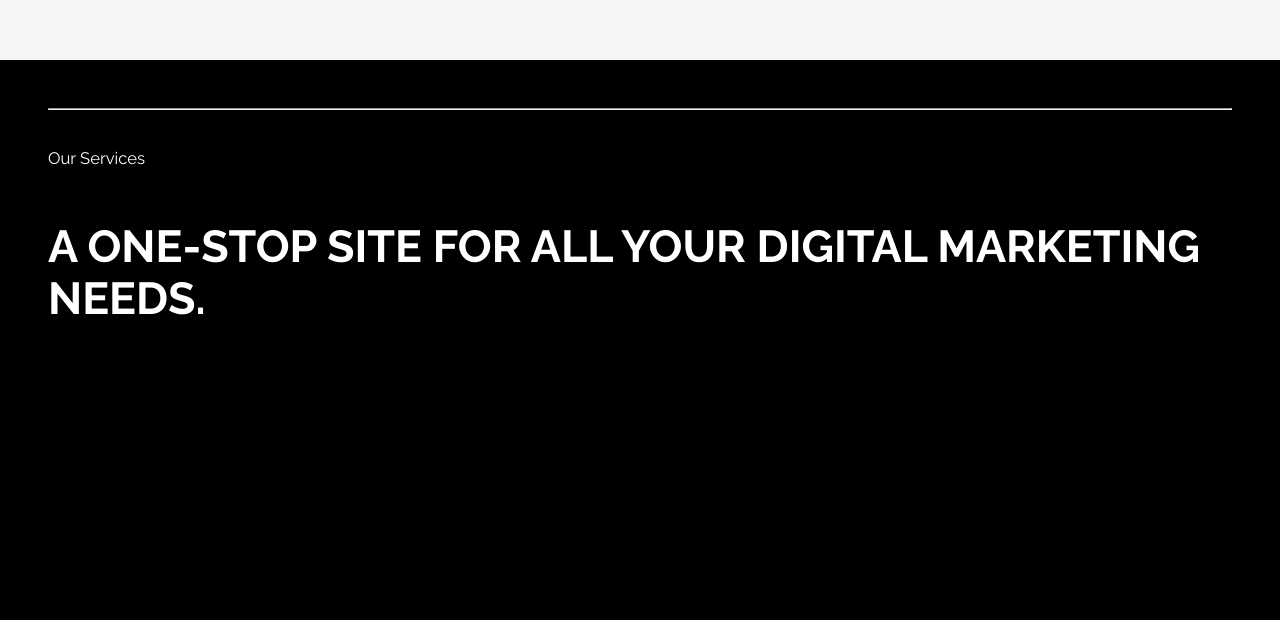
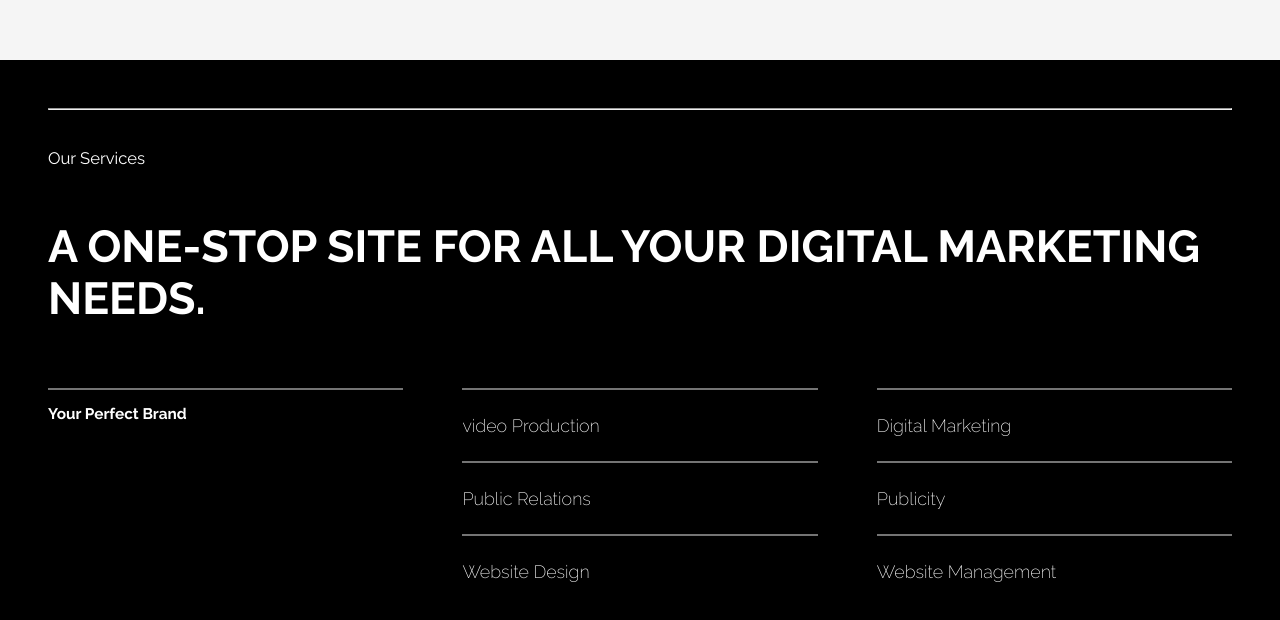
Before and after one commit to Aniket-Patel-swg/stories_arabia_latest, a Next.js app: page / in a window 1280 px wide. Shown: the part 1544-2164 px from the top of the page. Built offline with nearby package versions, Linux system fonts and the light colour scheme; a web font is replaced by a local one.

Commit message:
Added services section

```diff
--- a/Components/Services.js
+++ b/Components/Services.js
@@ -1,17 +1,58 @@
-import styles from '../styles/Services.module.css';
+import styles from "../styles/Services.module.css";
 
 const Services = () => {
   return (
     <>
       <div className={styles.Services}>
-                <section className={styles.service_container}>
+        <div className={styles.service_container}>
           <hr />
           <h4>Our Services</h4>
           <h1>A ONE-STOP SITE FOR ALL YOUR DIGITAL MARKETING NEEDS.</h1>
+        </div>
+        <section className={styles.services_list}>
+          <section className={styles.services_quote}>
+            <hr />
+            <h4>Your Perfect Brand</h4>
+          </section>
+          <section className={styles.services_list1}>
+            <hr />
+            <ul>
+              <li>
+                {" "}
+                <p>video Production</p>{" "}
+              </li>
+              <li>
+                <hr />
+                <p>Public Relations</p>{" "}
+              </li>
+              <li>
+                <hr />
+                <p>Website Design</p>
+              </li>
+            </ul>
+          </section>
+          <section className={styles.services_list2}>
+            <hr />
+            <ul>
+              <li>
+                {" "}
+                <p>Digital Marketing</p>{" "}
+              </li>
+              <li>
+                {" "}
+                <hr />
+                <p>Publicity</p>{" "}
+              </li>
+              <li>
+                <hr />
+                <p>Website Management</p>
+              </li>
+            </ul>
+          </section>
         </section>
       </div>
     </>
   );
-}
+};
 
 export default Services;
--- a/styles/Services.module.css
+++ b/styles/Services.module.css
@@ -2,8 +2,6 @@
     height: 100vh;
     background-color: black;
     color: white;
-}
-.service_container{
     margin: 48px;
 }
 .service_container h4{
@@ -16,3 +14,41 @@
     font-size: 3.5vw;
     margin-top: 4vw;
 }
+.services_list{
+    margin-top: 4rem;
+    display: flex;
+    justify-content: space-between;
+}
+.services_list hr{
+    width: 100%;
+    border: 0.7px solid rgb(116, 116, 116);
+}
+.services_list ul{
+    list-style: none;
+}
+.services_list li{
+    margin: 25px 0px;
+}
+.services_list li:hover{
+    color: rgb(163, 163, 163);
+    cursor: pointer;
+    /* background-color: rgba(77, 77, 77, 0.601); */
+}
+.services_list p{
+    font-weight: 200;
+    font-size: 1.4vw;
+    margin-top: 25px;
+}
+.services_list h4{
+    font-size: 1.2vw;
+    margin-top: 15px;
+}
+.services_quote{
+    width: 30%;
+}
+.services_list1{
+    width: 30%;
+}
+.services_list2{
+    width: 30%;
+}
```
Lines whose indentation alone changed are shown as unchanged.
